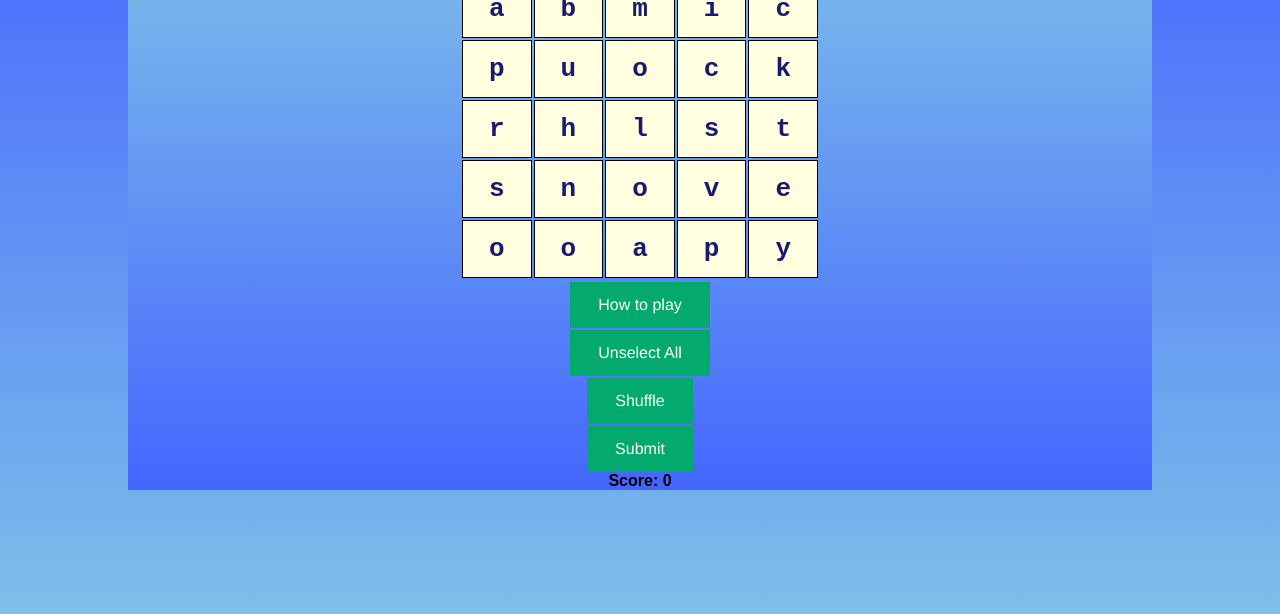
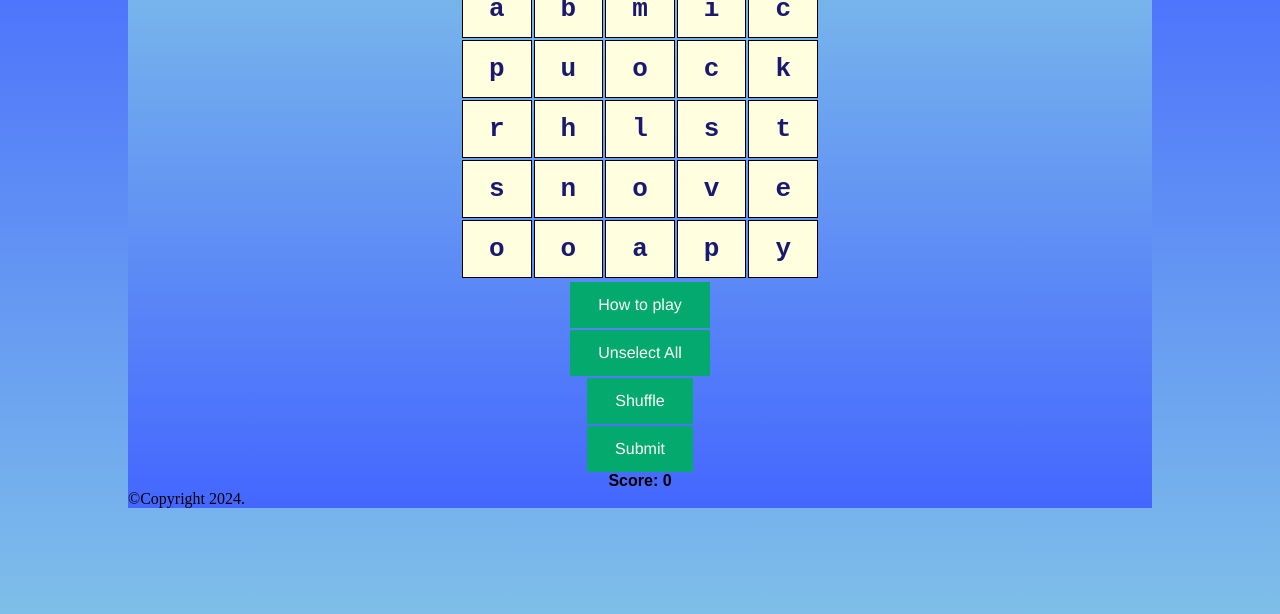
Before and after one commit to catfrog6502/catfrog6502.github.io, a plain HTML site: page index.html in a window 1280 px wide. Shown: the part 124-738 px from the top of the page. Drawn offline with Linux system fonts and the light colour scheme.

Commit message:
added copyright

```diff
--- a/index.html
+++ b/index.html
@@ -50,9 +50,11 @@
     </table>
   </div>
 
+  <footer>
+    &#169;Copyright 2024.
+  </footer>
 
 </div>
-
 
 
 
```
